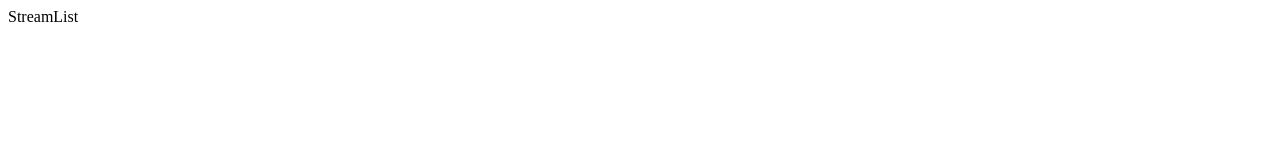
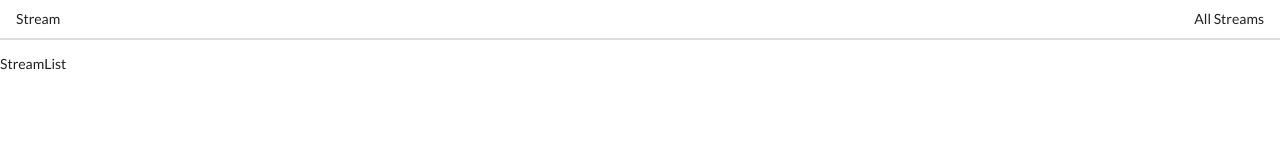
Before and after one commit to crsandeep24/streaming-video-application, a React app: page / in a window 1280 px wide. Built offline with nearby package versions, Linux system fonts and the light colour scheme.

Commit message:
Added Header component and routing using react-router-dom

```diff
--- a/public/index.html
+++ b/public/index.html
@@ -1 +1,2 @@
 <div id="root"></div>
+<link rel="stylesheet" href="https://cdnjs.cloudflare.com/ajax/libs/semantic-ui/2.4.1/semantic.min.css" />
--- a/src/components/App.js
+++ b/src/components/App.js
@@ -5,11 +5,13 @@ import StreamDelete from "./Streams/StreamDelete";
 import StreamEdit from "./Streams/StreamEdit";
 import StreamList from "./Streams/StreamList";
 import StreamShow from "./Streams/StreamShow";
+import Header from "./Header";
 
 const App = () => {
   return (
     <div>
       <BrowserRouter>
+        <Header />
         <Route path="/" exact component={StreamList} />
         <Route path="/streams/new" exact component={StreamCreate} />
         <Route path="/streams/edit" exact component={StreamEdit} />
--- /dev/null
+++ b/src/components/Header.js
@@ -0,0 +1,18 @@
+import React from "react";
+import { Link } from "react-router-dom";
+
+const Header = () => {
+  return (
+    <div className="ui secondary pointing menu">
+      <Link to="/" className="item">
+        Stream
+      </Link>
+      <div className="right menu">
+        <Link to="/" className="item">
+          All Streams
+        </Link>
+      </div>
+    </div>
+  );
+};
+export default Header;
```
